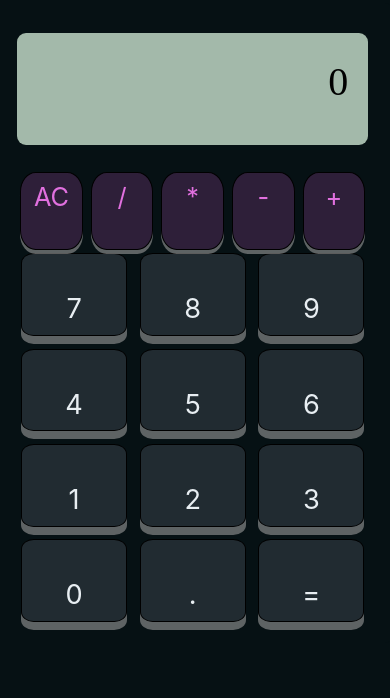
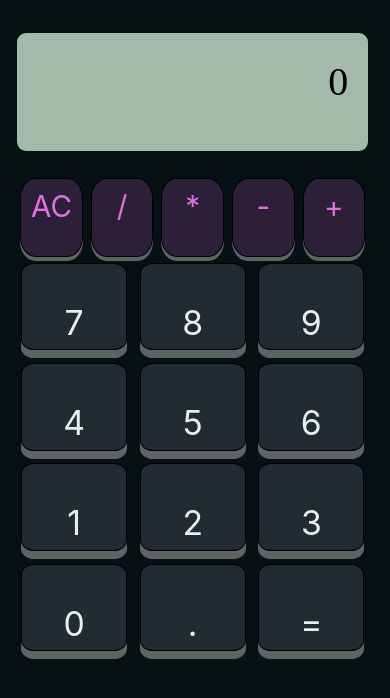
Before and after one commit to mark-scholes/React_Calculator, a React (Create React App) app: page / in a window 390 px wide. Shown: the top 698 px of the page. Built offline with nearby package versions, Linux system fonts and the light colour scheme.

Commit message:
fixed some visual bugs that were discovered when working on the FCC requriements side.

```diff
--- a/src/index.css
+++ b/src/index.css
@@ -48,7 +48,7 @@
   background-color: #a3b9aa;
   border-radius: 9px;
   padding: 1.5vh;
-  font-size: 2.5vw;
+  font-size: 5vh;
   font-family: "Stardos Stencil", cursive;
   overflow: hidden;
 }
@@ -69,7 +69,7 @@
   border-radius: 12%;
   color: #e8eef2;
   box-shadow: 0 20px rgba(153, 153, 153, 0.6);
-  font-size: 2.5vw;
+  font-size: 4vh;
   grid-template-columns: 23% 23% 23% 23%;
 }
 .number:hover {
@@ -91,7 +91,7 @@
 
 .operator {
   background-color: pink;
-  font-size: 2.7vw;
+  font-size: 3.5vh;
   border: 1px solid black;
   border-radius: 25%;
   background-color: #2e1f39;
@@ -127,17 +127,9 @@
   .numpad {
     grid-gap: 1.9vh;
   }
-  .number {
-    font-size: 2vw;
-  }
 
   .operator {
-    font-size: 2vw;
     padding-top: 3vh;
-  }
-
-  .display {
-    font-size: 3.5vw;
   }
 }
 
@@ -160,16 +152,8 @@
     border: none;
   }
 
-  .operator {
-    padding: 3.87vh;
-    font-size: 3vw;
-  }
   .numpad {
     grid-gap: 1.5vh;
-  }
-
-  .display {
-    font-size: 5.2vw;
   }
 }
 
@@ -186,14 +170,6 @@
   }
   .number {
     box-shadow: 0 8px rgba(153, 153, 153, 0.6);
-    font-size: 3.9vw;
-  }
-
-  .operator {
-    font-size: 3vw;
-  }
-  .display {
-    font-size: 6vw;
   }
 }
 
@@ -229,7 +205,6 @@
 
   .operator {
     padding: 1vh 1.4vw;
-    font-size: 4.6vw;
     margin: 3px;
   }
 
@@ -241,7 +216,6 @@
   }
 
   .number {
-    font-size: 1.7rem;
     padding-top: 4.5vh;
   }
 }
@@ -265,7 +239,4 @@
   .functions {
     grid-gap: 0.5vw;
   }
-  .operator {
-    font-size: 6.5vw;
-  }
 }
```
